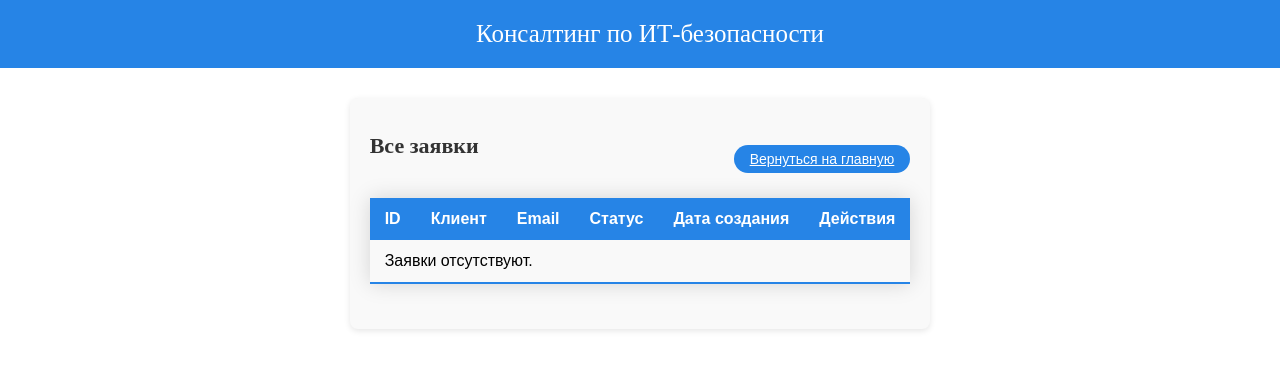
After one commit to Root010qwe/Consalting_Backend, a Django app: page /all-requests/ in a window 1280 px wide. The commit adds this page. Shown: the top 370 px of the page. Run offline with Django 3.2, Linux system fonts and the light colour scheme; data that the repository does not hold is empty.

Commit message:
feat: доп задание страница со всеми заявками

```diff
--- a/BMSTU_LAB_RIP-BD/РИП/LABLABLAB/bmstu_lab/settings.py
+++ b/BMSTU_LAB_RIP-BD/РИП/LABLABLAB/bmstu_lab/settings.py
@@ -77,11 +77,11 @@ WSGI_APPLICATION = 'bmstu_lab.wsgi.application'
 DATABASES = {
     'default': {
         'ENGINE': 'django.db.backends.postgresql',
-        'NAME': 'ssbd',
+        'NAME': 'lr2',
         'USER': 'marat',
         'PASSWORD': 'qwe123',
-        'HOST': 'localhost',
-        'PORT': 32768,
+        'HOST': '91.135.156.74',
+        'PORT': 5432,
     }
 }
 
--- a/BMSTU_LAB_RIP-BD/РИП/LABLABLAB/bmstu_lab/urls.py
+++ b/BMSTU_LAB_RIP-BD/РИП/LABLABLAB/bmstu_lab/urls.py
@@ -31,4 +31,5 @@ urlpatterns = [
     path('delete-service/<int:service_request_id>/', views.delete_service_from_request,name='delete_service_from_request'),
     path('delete-report/<int:report_id>/', views.delete_report, name='delete_report'),
     path('delete-request/<int:request_id>/', views.delete_request, name='delete_request'),
+    path('all-requests/', views.all_requests, name='all_requests'),
 ]
--- a/BMSTU_LAB_RIP-BD/РИП/LABLABLAB/static/css/style.css
+++ b/BMSTU_LAB_RIP-BD/РИП/LABLABLAB/static/css/style.css
@@ -482,3 +482,41 @@ body {
 .delete_request_button:hover {
     background-color: #e33c3e;
 }
+
+/* Стили для таблицы заявок */
+.styled-table {
+    border-collapse: collapse;
+    margin: 25px 0;
+    font-size: 16px;
+    font-family: sans-serif;
+    min-width: 400px;
+    width: 100%;
+    box-shadow: 0 0 20px rgba(0, 0, 0, 0.15);
+}
+
+.styled-table thead tr {
+    background-color: #2684E6;
+    color: #ffffff;
+    text-align: left;
+}
+
+.styled-table th,
+.styled-table td {
+    padding: 12px 15px;
+}
+
+.styled-table tbody tr {
+    border-bottom: 1px solid #dddddd;
+}
+
+.styled-table tbody tr:nth-of-type(even) {
+    background-color: #f3f3f3;
+}
+
+.styled-table tbody tr:last-of-type {
+    border-bottom: 2px solid #2684E6;
+}
+
+.styled-table tbody tr:hover {
+    background-color: #f1f1f1;
+}
--- /dev/null
+++ b/BMSTU_LAB_RIP-BD/РИП/LABLABLAB/сonsulting/templates/all_requests.html
@@ -0,0 +1,41 @@
+{% extends 'base.html' %}
+{% load static %}
+
+{% block page %}
+<div class="request_info_container">
+    <div class="request_page_title" style="justify-content: space-between;">
+        <h1>Все заявки</h1>
+        <a href="{% url 'services_page' %}" class="button">Вернуться на главную</a>
+    </div>
+    <table class="styled-table">
+        <thead>
+            <tr>
+                <th>ID</th>
+                <th>Клиент</th>
+                <th>Email</th>
+                <th>Статус</th>
+                <th>Дата создания</th>
+                <th>Действия</th>
+            </tr>
+        </thead>
+        <tbody>
+            {% for req in requests %}
+            <tr>
+                <td>{{ req.id }}</td>
+                <td>{{ req.client_name }}</td>
+                <td>{{ req.client_email }}</td>
+                <td>{{ req.status }}</td>
+                <td>{{ req.creation_date|date:"d.m.Y H:i" }}</td>
+                <td>
+                    <a href="{% url 'report_info' req.id %}" class="button">Подробнее</a>
+                </td>
+            </tr>
+            {% empty %}
+            <tr>
+                <td colspan="6">Заявки отсутствуют.</td>
+            </tr>
+            {% endfor %}
+        </tbody>
+    </table>
+</div>
+{% endblock %}
--- a/BMSTU_LAB_RIP-BD/РИП/LABLABLAB/сonsulting/templates/report_page.html
+++ b/BMSTU_LAB_RIP-BD/РИП/LABLABLAB/сonsulting/templates/report_page.html
@@ -56,5 +56,10 @@
         {% csrf_token %}
         <button type="submit" class="button delete_request_button">Удалить заявку</button>
     </form>
+
+    <!-- Новая кнопка для перехода на страницу со всеми заявками -->
+    <div style="text-align: center; margin-top: 20px;">
+        <a href="{% url 'all_requests' %}" class="button">Все заявки</a>
+    </div>
 </div>
 {% endblock %}
--- a/BMSTU_LAB_RIP-BD/РИП/LABLABLAB/сonsulting/views.py
+++ b/BMSTU_LAB_RIP-BD/РИП/LABLABLAB/сonsulting/views.py
@@ -115,3 +115,8 @@ def delete_service_from_request(request, service_request_id):
 
 def custom_404(request, exception):
     return render(request, '404.html', status=404)
+
+def all_requests(request):
+    # Получаем все заявки, отсортированные по дате создания (сначала новые)
+    requests_list = ConsultingRequest.objects.all().order_by('-creation_date')
+    return render(request, 'all_requests.html', {'requests': requests_list})
```
Also changed, not shown: 1 other file.
